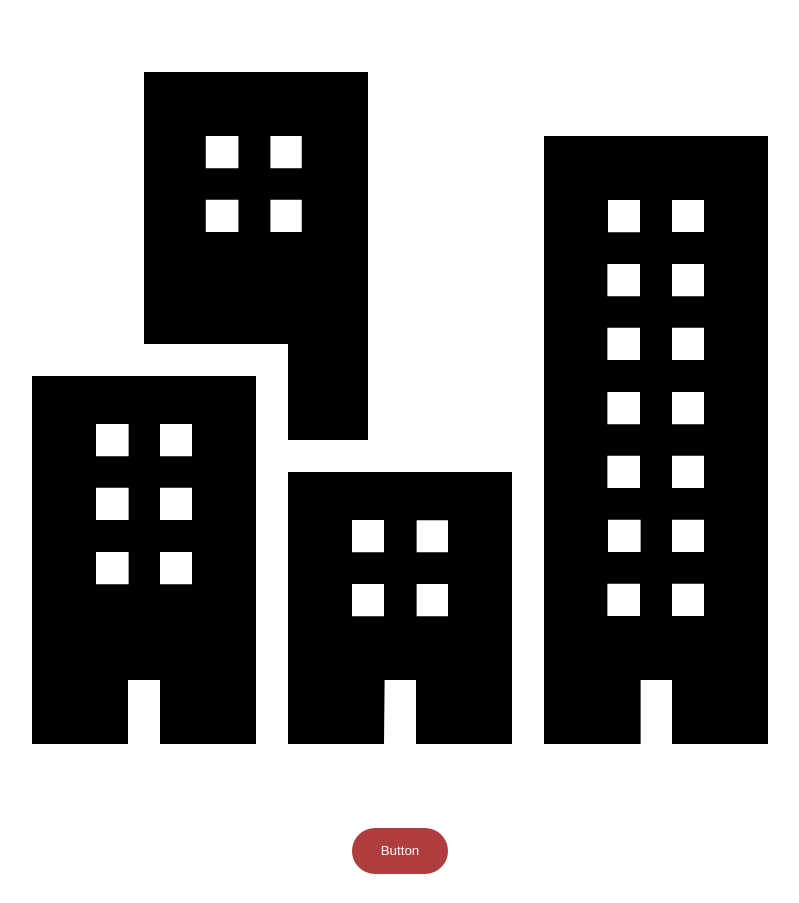
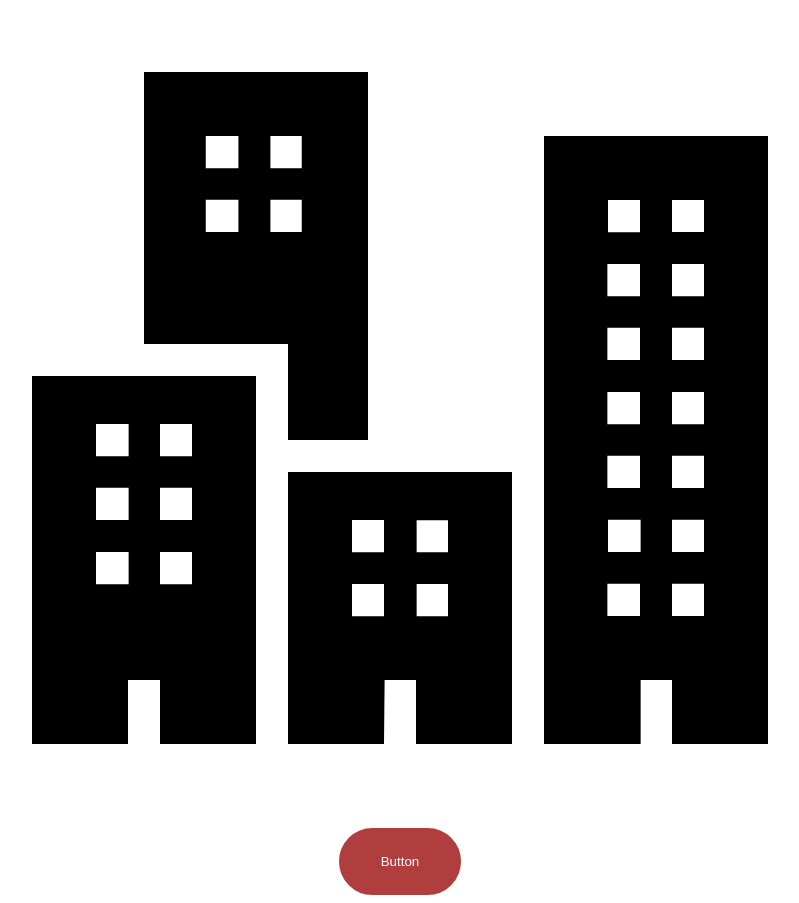
Before and after one commit to chillyweather/storybook, a React (Vite) app: page / in a window 1280 px wide. Shown: the whole page, without its empty margins (240-1039 px from the left). Before the commit the page ends 882 px from the top, so only its background shows below. Built offline with nearby package versions, Linux system fonts and the light colour scheme.

Commit message:
Update file via Figma plugin

```diff
--- a/src/index.css
+++ b/src/index.css
@@ -3,7 +3,7 @@ button {
         border: 2px solid #B03E3E;
         color: #B03E3E;
         margin: 0 1em;
-        padding: 1em 2em;
+        padding: 24px 40px 24px 40px;
       }
 
       button.primary {
```
